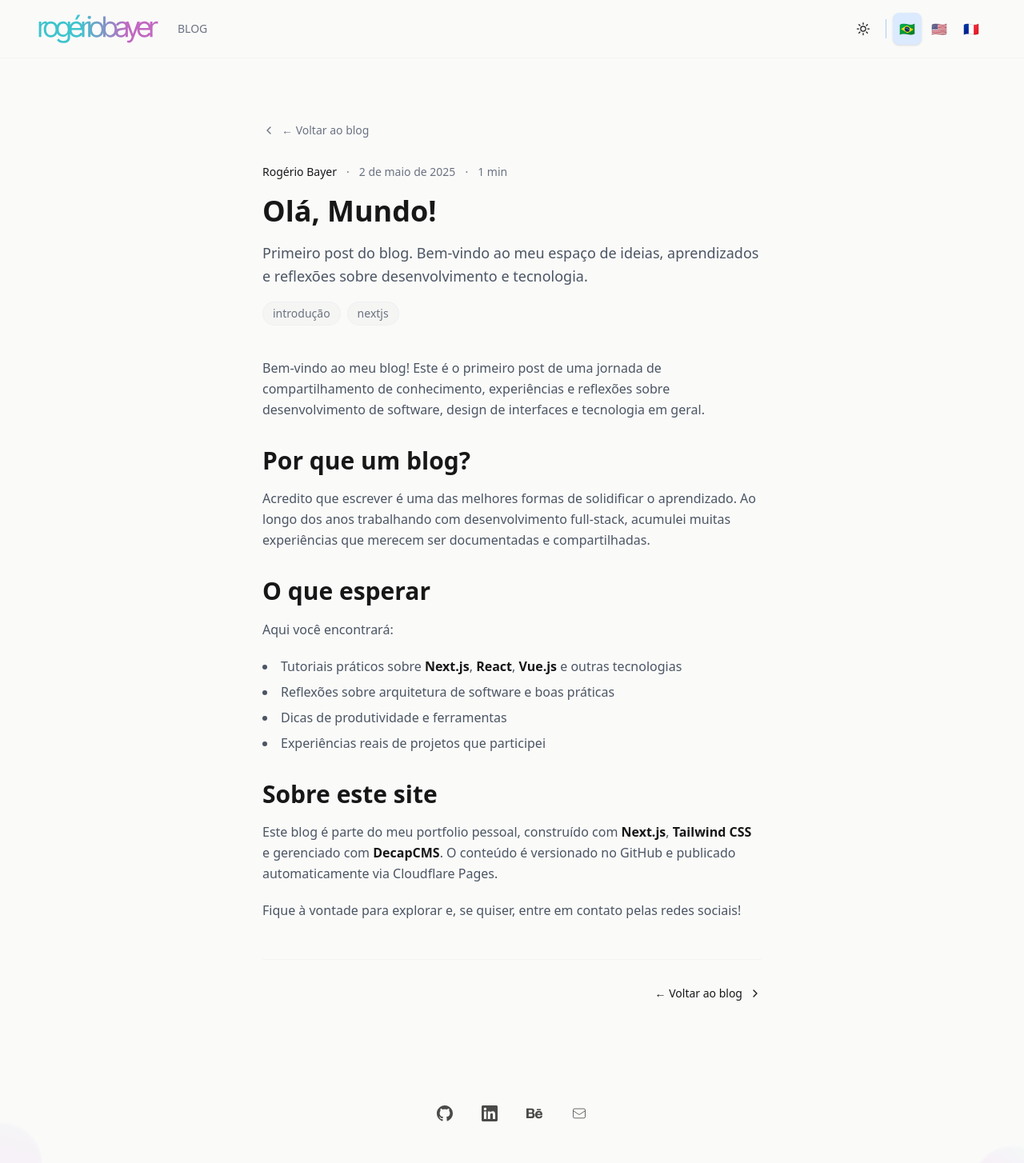
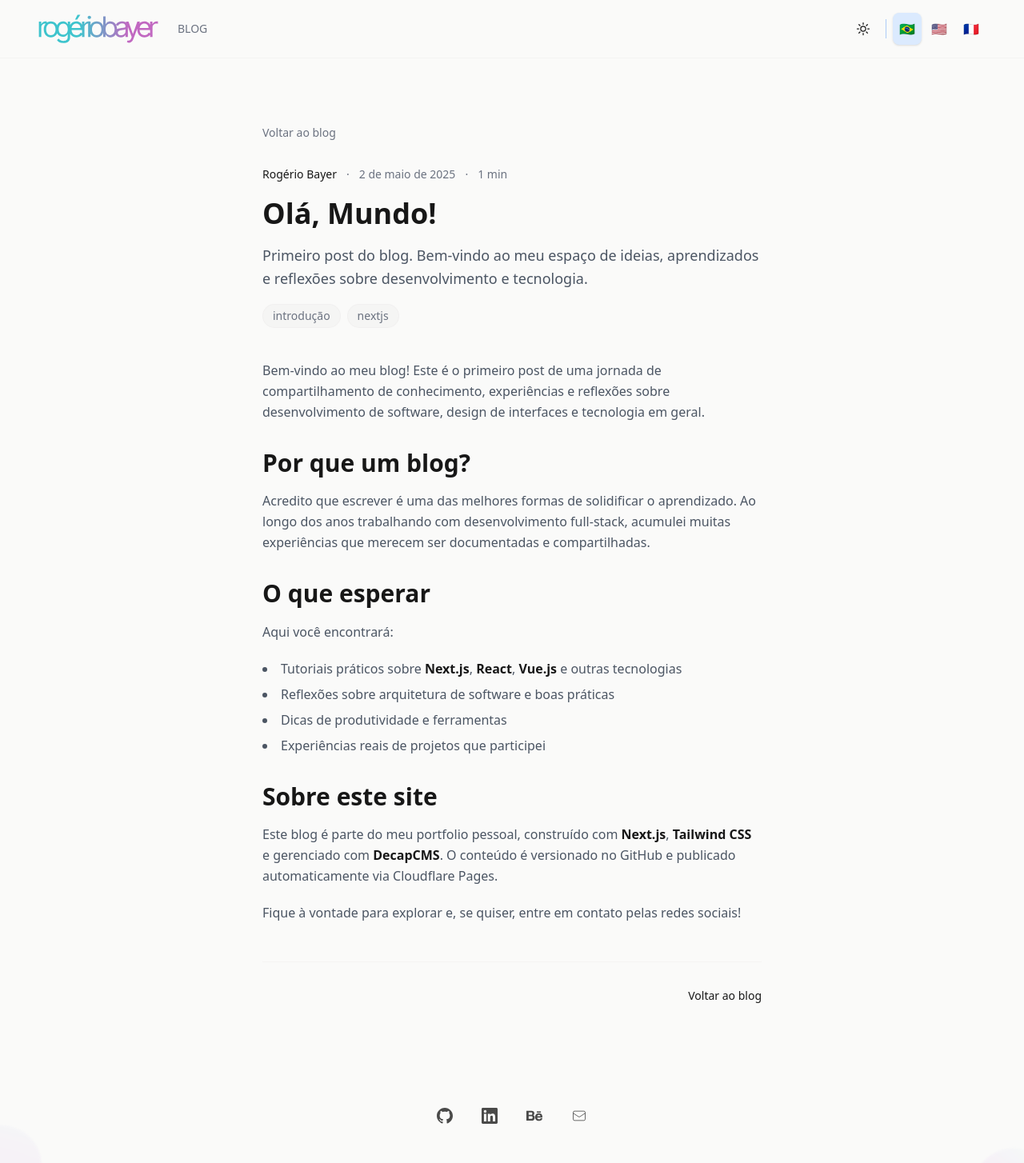
Before and after one commit to rogeriobayer/bayer.ooo, a Next.js app: page /blog/ola-mundo in a window 1280 px wide. Shown: the top 1454 px of the page at 80% size. Built offline with nearby package versions, Linux system fonts and the light colour scheme; a web font is replaced by a local one.

Commit message:
fix: remove chevron icons from back to blog links

```diff
--- a/src/app/components/Blog/BlogPost.jsx
+++ b/src/app/components/Blog/BlogPost.jsx
@@ -130,9 +130,6 @@ export default function BlogPost({ post }) {
         href="/blog"
         className="inline-flex items-center gap-2 text-sm text-muted hover:text-base-content transition-colors mb-8"
       >
-        <svg xmlns="http://www.w3.org/2000/svg" width="16" height="16" viewBox="0 0 24 24" fill="none" stroke="currentColor" strokeWidth="2" strokeLinecap="round" strokeLinejoin="round">
-          <path d="m15 18-6-6 6-6"/>
-        </svg>
         {t("blog.backToBlog")}
       </Link>
 
@@ -192,9 +189,6 @@ export default function BlogPost({ post }) {
             className="inline-flex items-center gap-2 text-sm text-primary hover:text-secondary transition-colors"
           >
             {t("blog.backToBlog")}
-            <svg xmlns="http://www.w3.org/2000/svg" width="16" height="16" viewBox="0 0 24 24" fill="none" stroke="currentColor" strokeWidth="2" strokeLinecap="round" strokeLinejoin="round">
-              <path d="m9 18 6-6-6-6"/>
-            </svg>
           </Link>
         </div>
       </div>
--- a/src/app/data/translations.js
+++ b/src/app/data/translations.js
@@ -72,7 +72,7 @@ export const translations = {
     "blog.readMore": "Ler mais",
     "blog.publishedOn": "Publicado em",
     "blog.minRead": "min de leitura",
-    "blog.backToBlog": "← Voltar ao blog",
+    "blog.backToBlog": "Voltar ao blog",
     "blog.noPosts": "Nenhum post publicado ainda. Volte em breve!",
     "blog.writtenBy": "Escrito por",
     "footer.quote": '"Construindo o futuro, uma linha de código por vez"',
@@ -154,7 +154,7 @@ export const translations = {
     "blog.readMore": "Read more",
     "blog.publishedOn": "Published on",
     "blog.minRead": "min read",
-    "blog.backToBlog": "← Back to blog",
+    "blog.backToBlog": "Back to blog",
     "blog.noPosts": "No posts published yet. Check back soon!",
     "blog.writtenBy": "Written by",
     "footer.quote": '"Building the future, one line of code at a time"',
@@ -236,7 +236,7 @@ export const translations = {
     "blog.readMore": "Lire la suite",
     "blog.publishedOn": "Publié le",
     "blog.minRead": "min de lecture",
-    "blog.backToBlog": "← Retour au blog",
+    "blog.backToBlog": "Retour au blog",
     "blog.noPosts": "Aucun article publié pour l'instant. Revenez bientôt !",
     "blog.writtenBy": "Écrit par",
     "footer.quote": '"Construisant l\'avenir, une ligne de code à la fois"',
```
